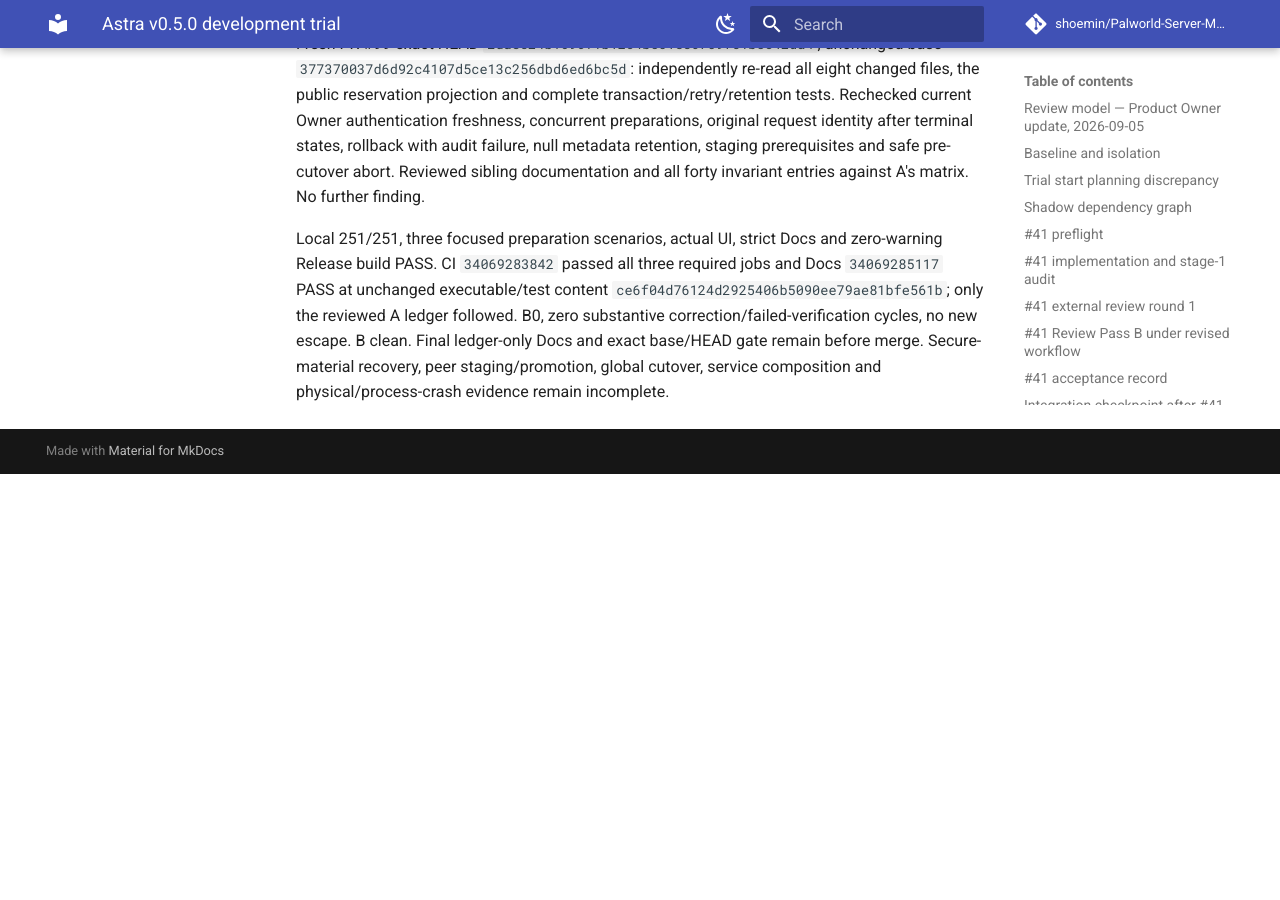
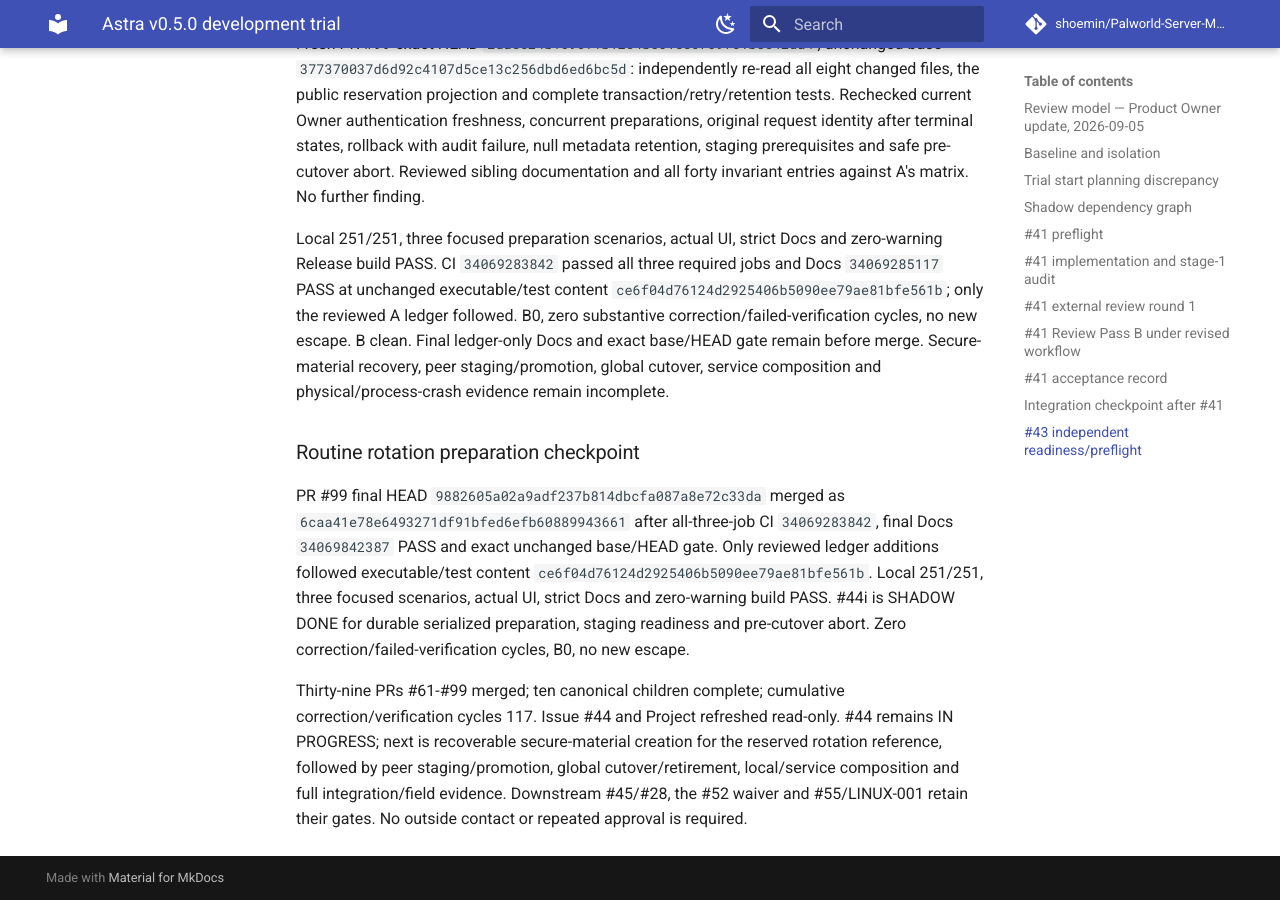
Before and after one commit to shoemin/Palworld-Server-Manager, an MkDocs documentation site: the page built from docs/experiments/astra-v0.5.0-trial.md, in a window 1280 px wide and 900 px high, scrolled down 165865 px. Built offline with MkDocs 1.6.1 and Material for MkDocs 9.7.7, drawn with Linux system fonts in a browser that asks for light colours; comment, search, counter and statistics services are not loaded; before the commit the page ends 166339 px from its top, so only the background shows below that; part of the change alters nothing that is shown.

Commit message:
Checkpoint accepted rotation preparation

```diff
--- a/docs/experiments/astra-v0.5.0-trial.md
+++ b/docs/experiments/astra-v0.5.0-trial.md
@@ -1778,3 +1778,9 @@ Reviewed all eight changed files and every source/test/document claim: exact fre
 Fresh PR #99 exact HEAD `2dae524b1696f1b1204b501e867c9f51b8542da4`, unchanged base `377370037d6d92c4107d5ce13c256dbd6ed6bc5d`: independently re-read all eight changed files, the public reservation projection and complete transaction/retry/retention tests. Rechecked current Owner authentication freshness, concurrent preparations, original request identity after terminal states, rollback with audit failure, null metadata retention, staging prerequisites and safe pre-cutover abort. Reviewed sibling documentation and all forty invariant entries against A's matrix. No further finding.
 
 Local 251/251, three focused preparation scenarios, actual UI, strict Docs and zero-warning Release build PASS. CI `34069283842` passed all three required jobs and Docs `34069285117` PASS at unchanged executable/test content `ce6f04d76124d2925406b5090ee79ae81bfe561b`; only the reviewed A ledger followed. B0, zero substantive correction/failed-verification cycles, no new escape. B clean. Final ledger-only Docs and exact base/HEAD gate remain before merge. Secure-material recovery, peer staging/promotion, global cutover, service composition and physical/process-crash evidence remain incomplete.
+
+### Routine rotation preparation checkpoint
+
+PR #99 final HEAD `9882605a02a9adf237b814dbcfa087a8e72c33da` merged as `6caa41e78e6493271df91bfed6efb60889943661` after all-three-job CI `34069283842`, final Docs `34069842387` PASS and exact unchanged base/HEAD gate. Only reviewed ledger additions followed executable/test content `ce6f04d76124d2925406b5090ee79ae81bfe561b`. Local 251/251, three focused scenarios, actual UI, strict Docs and zero-warning build PASS. #44i is SHADOW DONE for durable serialized preparation, staging readiness and pre-cutover abort. Zero correction/failed-verification cycles, B0, no new escape.
+
+Thirty-nine PRs #61-#99 merged; ten canonical children complete; cumulative correction/verification cycles 117. Issue #44 and Project refreshed read-only. #44 remains IN PROGRESS; next is recoverable secure-material creation for the reserved rotation reference, followed by peer staging/promotion, global cutover/retirement, local/service composition and full integration/field evidence. Downstream #45/#28, the #52 waiver and #55/LINUX-001 retain their gates. No outside contact or repeated approval is required.
```
